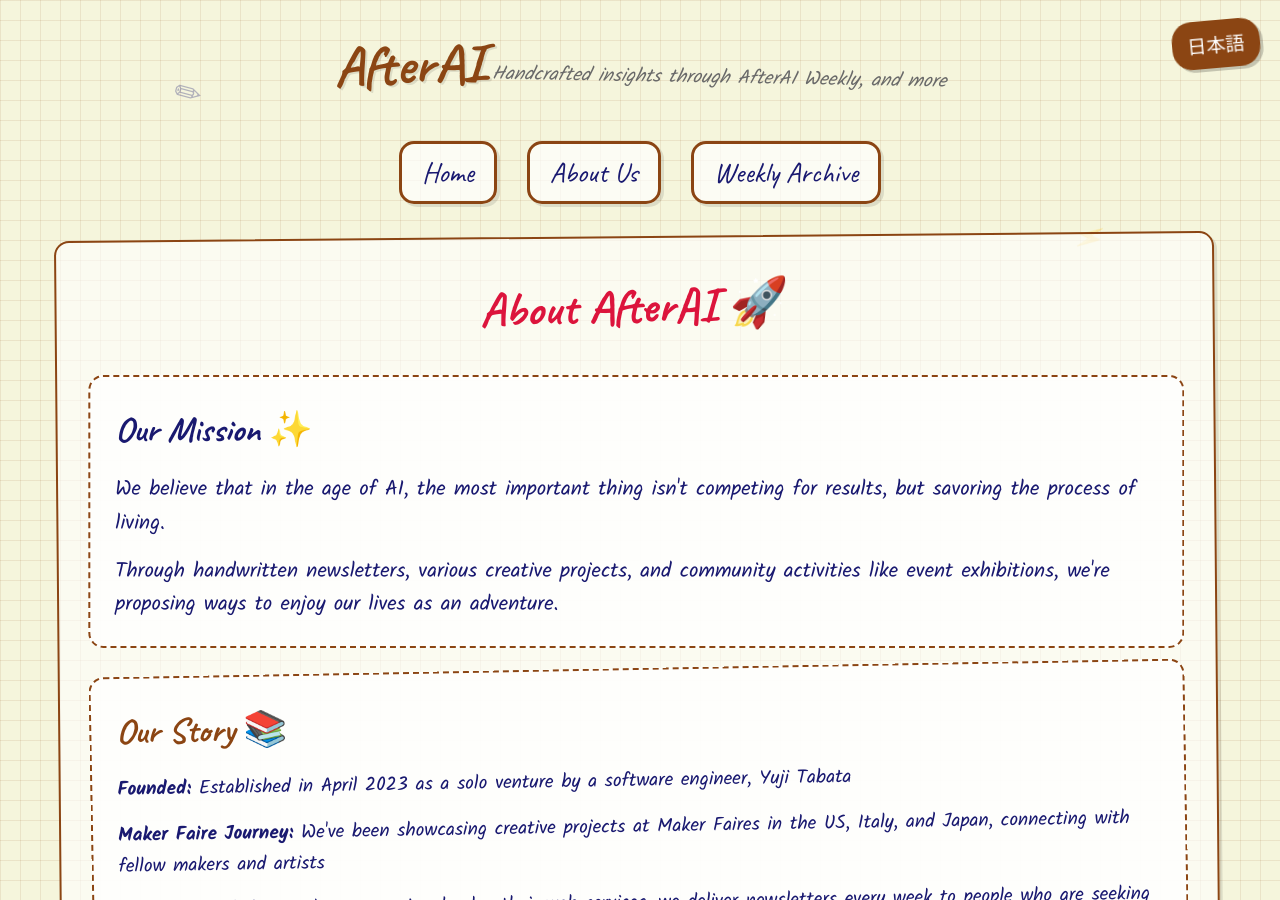
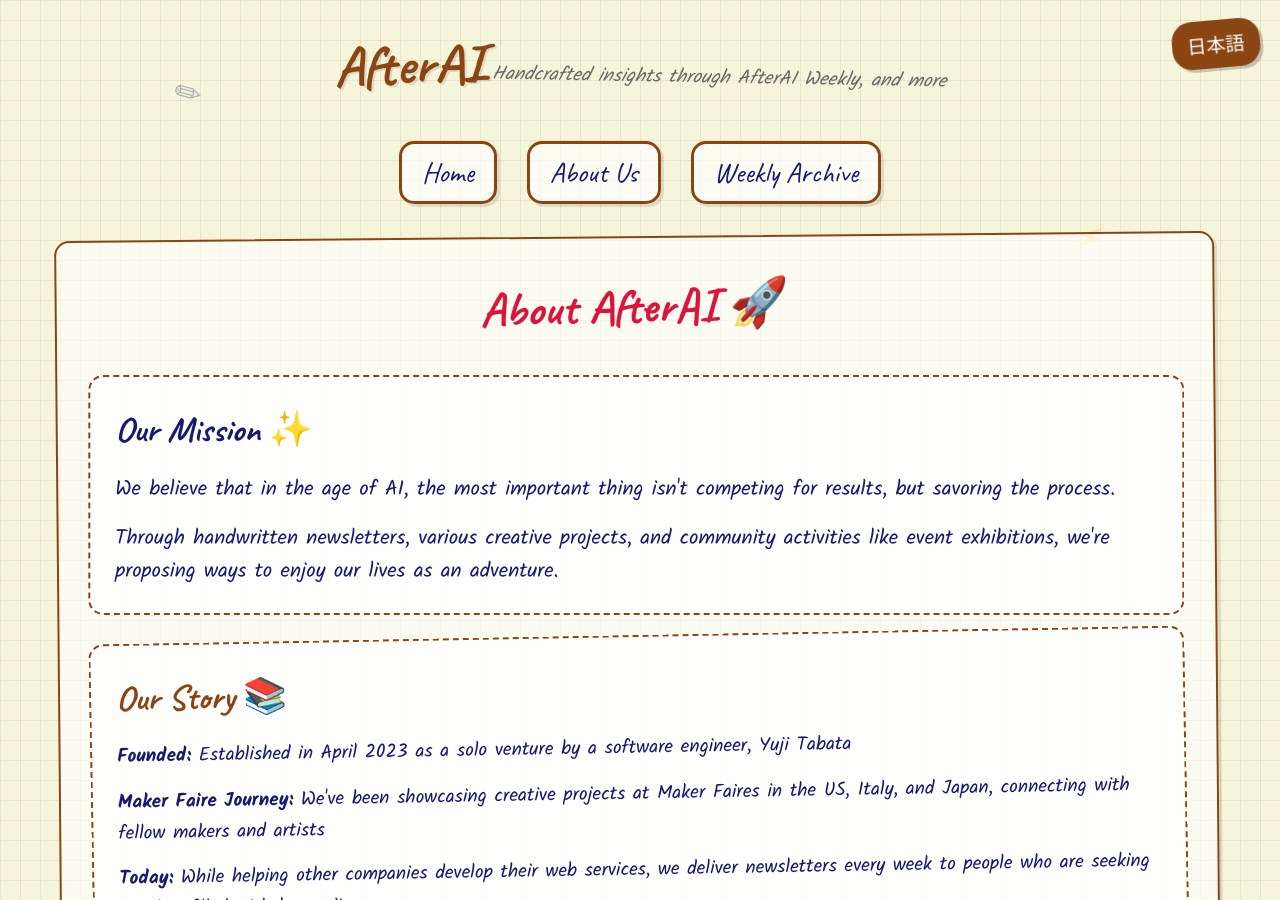
Before and after one commit to AfterAILab/AfterAILab.github.io, a Jekyll site: the page built from about.html, in a window 1280 px wide and 900 px high. Built offline with Jekyll 4.4.1, drawn with Linux system fonts in a browser that asks for light colours.

Commit message:
Minor fix

```diff
--- a/about.html
+++ b/about.html
@@ -14,7 +14,7 @@ title: About AfterAI
                 Our Mission ✨
             </h3>
             <p style="font-size: 1.3rem; margin-bottom: 15px;">
-                We believe that in the age of AI, the most important thing isn't competing for results, but savoring the process of living.
+                We believe that in the age of AI, the most important thing isn't competing for results, but savoring the process.
             </p>
             <p style="font-size: 1.3rem;">
                 Through handwritten newsletters, various creative projects, and community activities like event exhibitions,
```
Also changed, not shown: other parts of about.html (+1 -1 lines).
